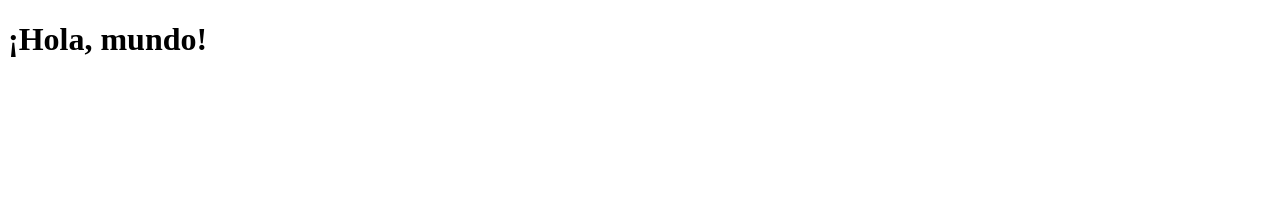
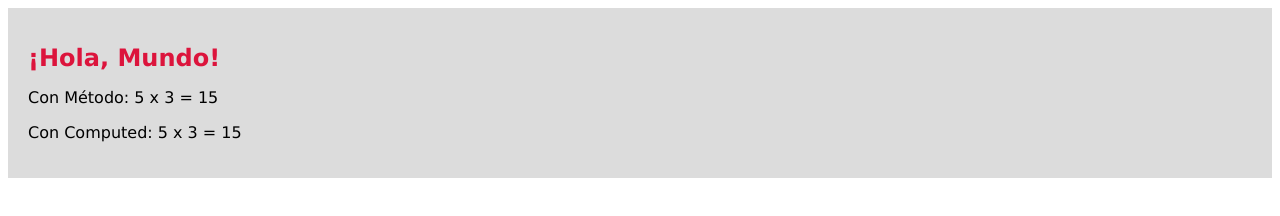
Before and after one commit to romidenardi/ejercicios-vue-js, a plain HTML site: page index.html in a window 1280 px wide. Drawn offline with nearby package versions, Linux system fonts and the light colour scheme.

Commit message:
main commit 3

```diff
--- /dev/null
+++ b/app.js
@@ -0,0 +1,18 @@
+var app = new Vue({
+    el: "#app",
+    data: {
+        welcomeMessage: "¡Hola, Mundo!",
+        a: 5,
+        b: 3,
+    },
+    methods: {
+        calculatorMethod() {
+                return this.a * this.b
+            }
+    },
+    computed: {
+        calculatorComputed() {
+            return this.a * this.b
+        }
+    }
+})
--- a/index.html
+++ b/index.html
@@ -4,10 +4,16 @@
     <meta charset="UTF-8">
     <meta http-equiv="X-UA-Compatible" content="IE=edge">
     <meta name="viewport" content="width=device-width, initial-scale=1.0">
-    <title>Vue Js</title>
+    <title>Mi primer proyecto en Vue Js</title>
+    <script src="https://cdn.jsdelivr.net/npm/vue@2/dist/vue.js"></script>
+    <script defer src="./app.js"></script>
+    <link rel="stylesheet" href="style.css">
 </head>
 <body>
-
-    <h1>¡Hola, mundo!</h1>
+    <div id="app">
+        <h1> {{ welcomeMessage }} </h1>
+        <p>Con Método: {{ a }} x {{ b }} = {{ calculatorMethod() }}</p>
+        <p>Con Computed: {{ a }} x {{ b }} = {{ calculatorComputed }}</p>
+    </div>
 </body>
 </html>
--- /dev/null
+++ b/style.css
@@ -0,0 +1,15 @@
+#app {
+    background-color: gainsboro;
+    padding: 20px;
+}
+
+h1 {
+    color:crimson;
+    font-family: 'Lucida Sans', 'Lucida Sans Regular', 'Lucida Grande', 'Lucida Sans Unicode', Geneva, Verdana, sans-serif;
+    font-size:24px;
+}
+
+p {
+    font-family: 'Lucida Sans', 'Lucida Sans Regular', 'Lucida Grande', 'Lucida Sans Unicode', Geneva, Verdana, sans-serif;
+    font-size:16px;
+}
```
